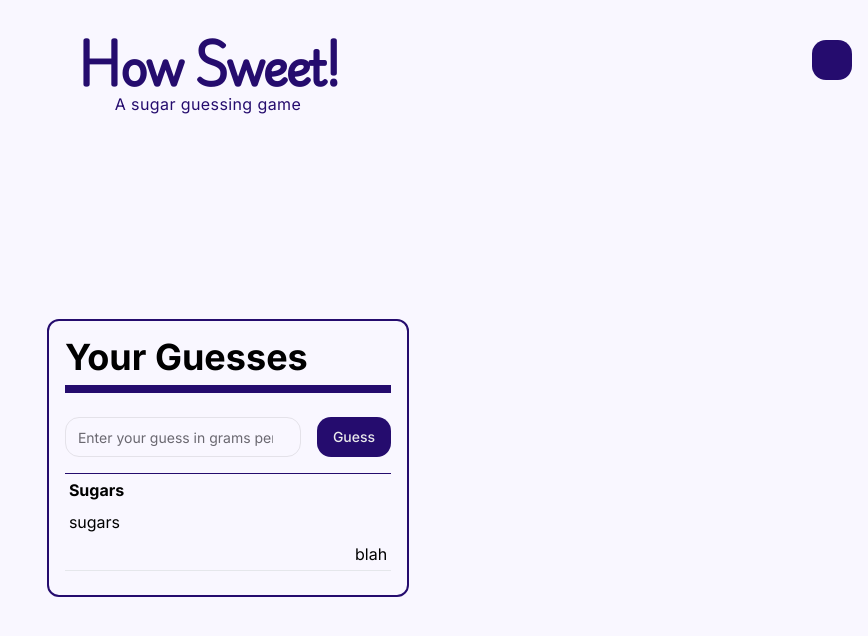
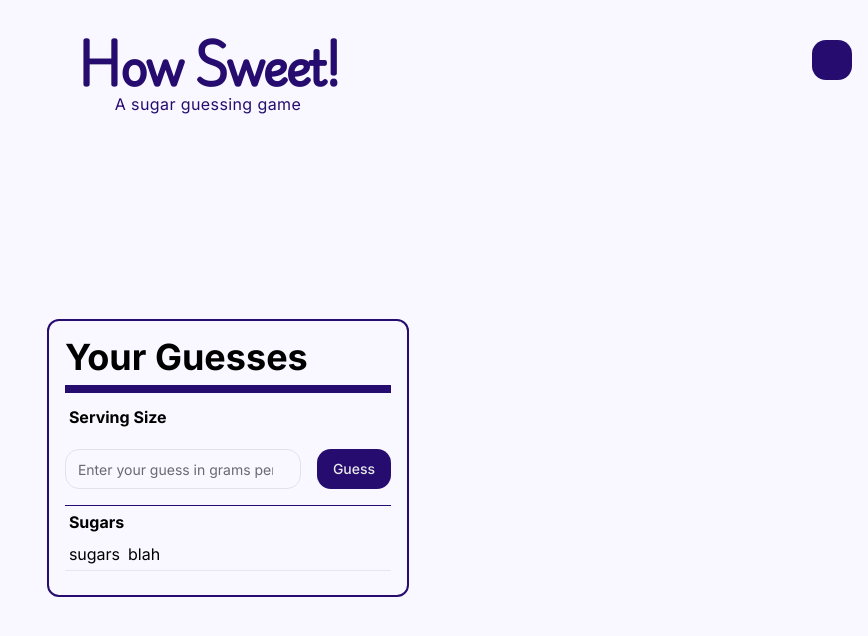
Before and after one commit to kaiobarb/howsweet, a Next.js app: page /play in a window 1280 px wide. Shown: the top 636 px of the page, without its empty margins (412-1280 px from the left). Built offline with nearby package versions, Linux system fonts and the light colour scheme.

Commit message:
show serving size

```diff
--- a/src/app/play/components/product-card.tsx
+++ b/src/app/play/components/product-card.tsx
@@ -23,7 +23,9 @@ const ProductCard = ({
   return (
     <Card>
       <CardHeader className="text-center">
-        <CardTitle>{product_name}</CardTitle>
+        <CardTitle className="font-bold text-3xl m-0 mb-1">
+          {product_name}
+        </CardTitle>
         <CardDescription>
           {brands ? `Produced by: ${brands}` : ""}
         </CardDescription>
--- a/src/app/play/components/submissions.tsx
+++ b/src/app/play/components/submissions.tsx
@@ -23,11 +23,9 @@ export default function Submissions({
         </div>
       </div>
 
-      <div className="w-full border-collapse border-b border-primary-400 mb-2">
-        <div>
-          <div className="text-left p-1">sugars</div>
-          <div className="text-right p-1">blah</div>
-        </div>
+      <div className="flex flex-row w-full border-collapse border-b border-primary-400 mb-2">
+        <div className="text-left p-1">sugars</div>
+        <div className="text-right p-1">blah</div>
       </div>
     </div>
   );
--- a/src/app/play/page.tsx
+++ b/src/app/play/page.tsx
@@ -40,11 +40,18 @@ export default async function Play({
           <ProductCard product={currentGuess} imageUrl={imageUrl} />
         )}
         <Submissions className="">
-          <GuessForm
-            // onSubmit={submitGuess}
-            productBarcode={currentGuess?.code || ""}
-            className="flex flex-col items-center justify-center"
-          />
+          <>
+            <div className="flex flex-row justify-between w-full border-collapse p-1">
+              <div className="font-bold">Serving Size</div>
+              <div>{currentGuess?.serving_size || null}</div>
+            </div>
+
+            <GuessForm
+              // onSubmit={submitGuess}
+              productBarcode={currentGuess?.code || ""}
+              className="flex flex-col items-center justify-center"
+            />
+          </>
         </Submissions>
       </div>
     </div>
```
